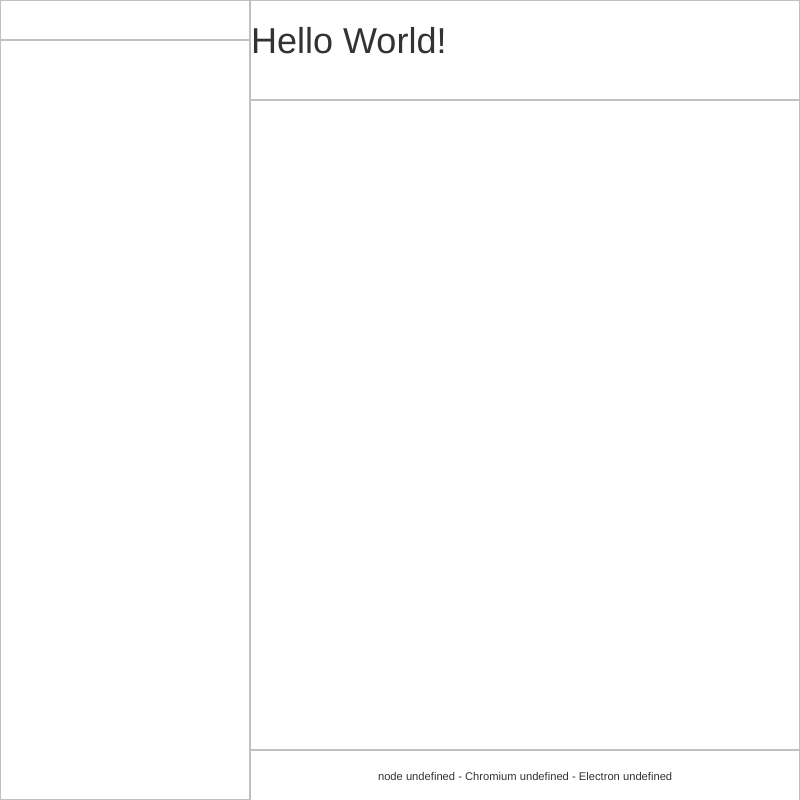
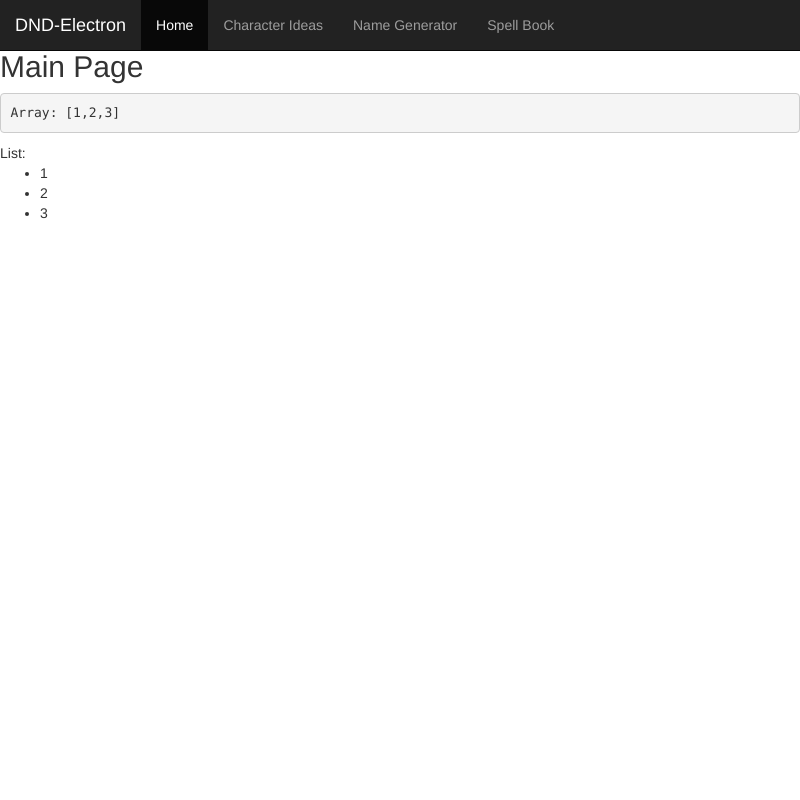
Before and after one commit to petertbernhardt/dnd-electron, an Electron app: page index.html in a window 800 px wide. Drawn offline with nearby package versions, Linux system fonts and the light colour scheme; some packages are replaced by stand-ins of ours; no server answers.

Commit message:
Got the main controller and template set up. Need to get routing to the other controller working.

```diff
--- /dev/null
+++ b/app.js
@@ -0,0 +1,23 @@
+(function () {
+    'use strict';
+
+    var _templateBase = './app/templates';
+
+    angular.module('dndElectron', [
+        'ngRoute'
+    ])
+    .config(['$routeProvider', '$locationProvider', function ($routeProvider, $locationProvider) {
+
+        $routeProvider.when('/', {
+            templateUrl: _templateBase + '/main.html',
+            controller: 'MainController',
+            controllerAs: 'main'
+        });
+        $routeProvider.when('/characterIdeas', {
+            templateUrl: _templateBase + '/characterIdeas/characterIdeas.html' ,
+            controller: 'CharacterIdeasController'
+        });
+        $routeProvider.otherwise({ redirectTo: '/' });
+    }]);
+
+})();
--- /dev/null
+++ b/app/templates/characterIdeas/characterIdeasController.js
@@ -0,0 +1,10 @@
+(function () {
+    'use strict';
+    angular.module('dndElectron')
+
+    .controller('CharacterIdeasController',
+    	function CharacterIdeasController($scope) {
+        	$scope.message = 'characterIdeasController!!!';
+    	}
+    );
+})();
--- /dev/null
+++ b/app/templates/main.html
@@ -0,0 +1,8 @@
+<h2>Main Page</h2>
+<pre>Array: {{ array }}</pre>
+List:
+<ul>
+	<li ng-repeat="element in array">
+		{{ element }}
+	</li>
+</ul>
--- /dev/null
+++ b/app/templates/mainController.js
@@ -0,0 +1,10 @@
+(function () {
+    'use strict';
+    angular.module('dndElectron')
+
+    .controller('MainController',
+    	function MainController($scope) {
+        	$scope.array = [1,2,3];
+    	}
+	);
+})();
--- a/index.html
+++ b/index.html
@@ -1,40 +1,37 @@
 <!DOCTYPE html>
-<html>
+<html ng-app="dndElectron">
   <head>
     <meta charset="UTF-8">
     <title>DND-Electron</title>
     <link href="node_modules/bootstrap/dist/css/bootstrap.min.css" rel="stylesheet">
+    <link href="node_modules/angular-material/angular-material.min.css" rel="stylesheet">
     <link href="main.css" rel="stylesheet">
   </head>
   <body>
-    <div class="left col">
-      <div class="header row navi"></div>
-      <div class="body row scroll-y navi">
-          <ul id="navigation" class="list-unstyled"></ul>
+    <nav class="navbar navbar-inverse navbar-fixed-top">
+      <div class="container-fluid">
+        <div class="navbar-header">
+          <a class="navbar-brand" href="#">DND-Electron</a>
+        </div>
+        <ul class="nav navbar-nav">
+          <li class="active"><a href="#">Home</a></li>
+          <li><a href="#/characterIdeas">Character Ideas</a></li>
+          <li><a href="#/nameGenerator">Name Generator</a></li>
+          <li><a href="#/spellBook">Spell Book</a></li>
+        </ul>
       </div>
-    </div>
+    </nav>
 
-    <div class="right col">
-      <div id="header" class="header row">
-        <h1>Hello World!</h1>
-      </div>
-      <div class="body row scroll-y">
-          <div id="console"></div>
-          <div id="content"></div>
-      </div>
-      <div class="footer row">
-          <footer>
-              <script>
-              document.write('node ' + process.versions.node + ' - Chromium ' + process.versions.chrome + ' - Electron ' + process.versions.electron)
-              </script>
-          </footer>
-      </div>
-    </div>
+    <div ng-view></div ng-view>
 
     <script>
-      // You can also require other files to run in this process
-      require('./renderer.js')
+      window.$ = window.jQuery = require('./node_modules/jquery/dist/jquery.js');
     </script>
-    <script src="./node_modules/bootstrap/dist/js/bootstrap.min.js"></script>
+    <script src='./node_modules/bootstrap/dist/js/bootstrap.js'></script>
+    <script src='./node_modules/angular/angular.js'></script>
+    <script src='./node_modules/angular-route/angular-route.js'></script>
+    <script src='./app.js'></script>
+    <script src='./app/templates/mainController.js'></script>
+    <script src='./app/templates/characterIdeas/characterIdeasController.js'></script>
   </body>
 </html>
--- a/main.css
+++ b/main.css
@@ -1,45 +1,4 @@
 /* Generic pane rules */
-body { margin: 0; }
-.row, .col { overflow: hidden; position: absolute; }
-.row { left: 0; right: 0; margin: 0;}
-.col { top: 0; bottom: 0; }
-.scroll-x { overflow-x: auto; }
-.scroll-y { overflow-y: auto; }
-
-.left.col { width: 250px; }
-.right.col { left: 250px; right: 0; }
-.header.row { height: 100px; line-height: 100px; }
-.body.row { top: 100px; bottom: 50px; padding: 5px; }
-.footer.row { height: 50px; bottom: 0; line-height: 50px; }
-
-/* Custom rules */
-.header.row.navi {
-    height: 40px;
-    line-height: 40px;
-    text-align: center;
+body {
+	margin-top: 50px;
 }
-.body.row.navi {
-    top: 40px;
-    bottom: 0; }
-
-div.header.row.navi {
-    border: 1px solid silver;
-}
-
-div.body.row.navi {
-    border: 1px solid silver;
-}
-
-div#header {
-    border: 1px solid silver;
-}
-
-div.body.row {
-    border: 1px solid silver;
-}
-
-footer {
-    border: 1px solid silver;
-    font-size: 0.8em;
-    text-align: center;
-}
```
Also changed, not shown: app/templates/characterIdeas/characterIdeas.html (added, +2 -0 lines), package.json (+8 -1 lines).
